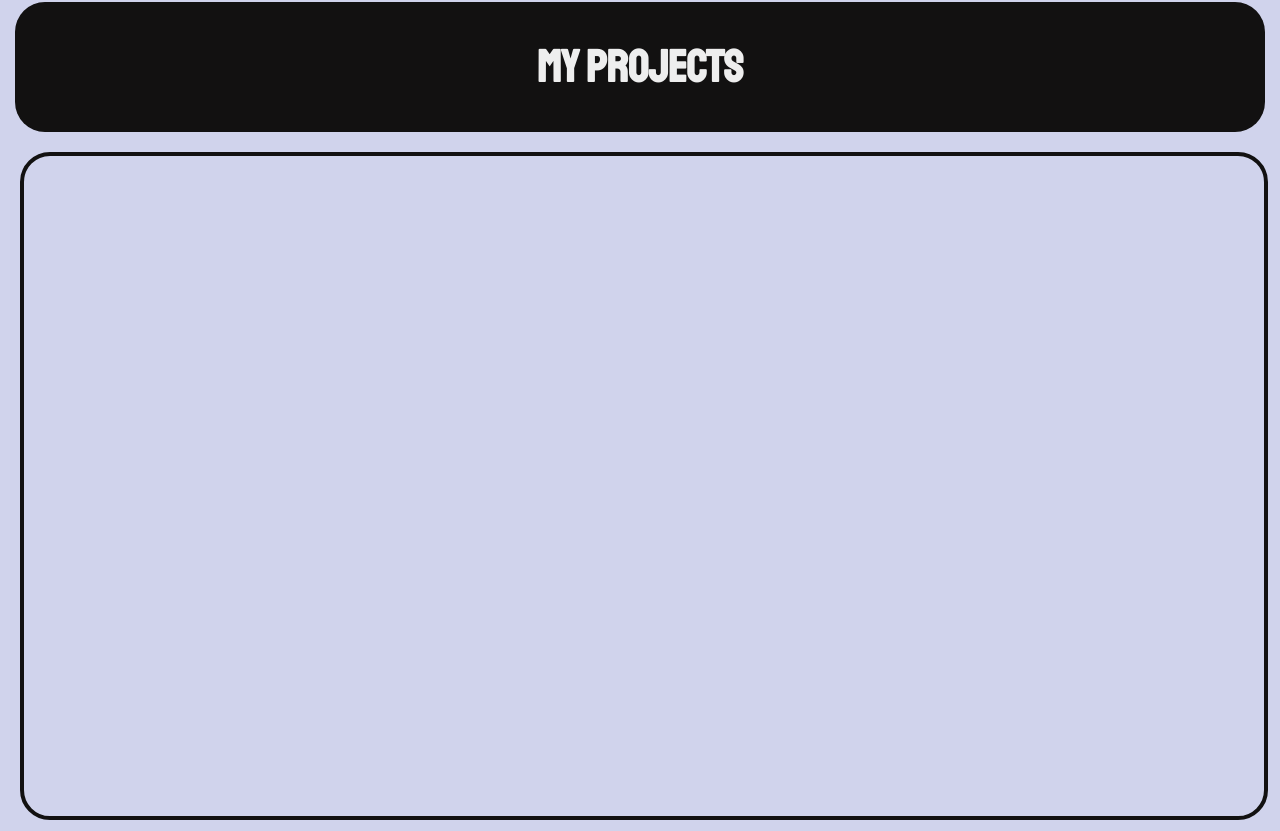
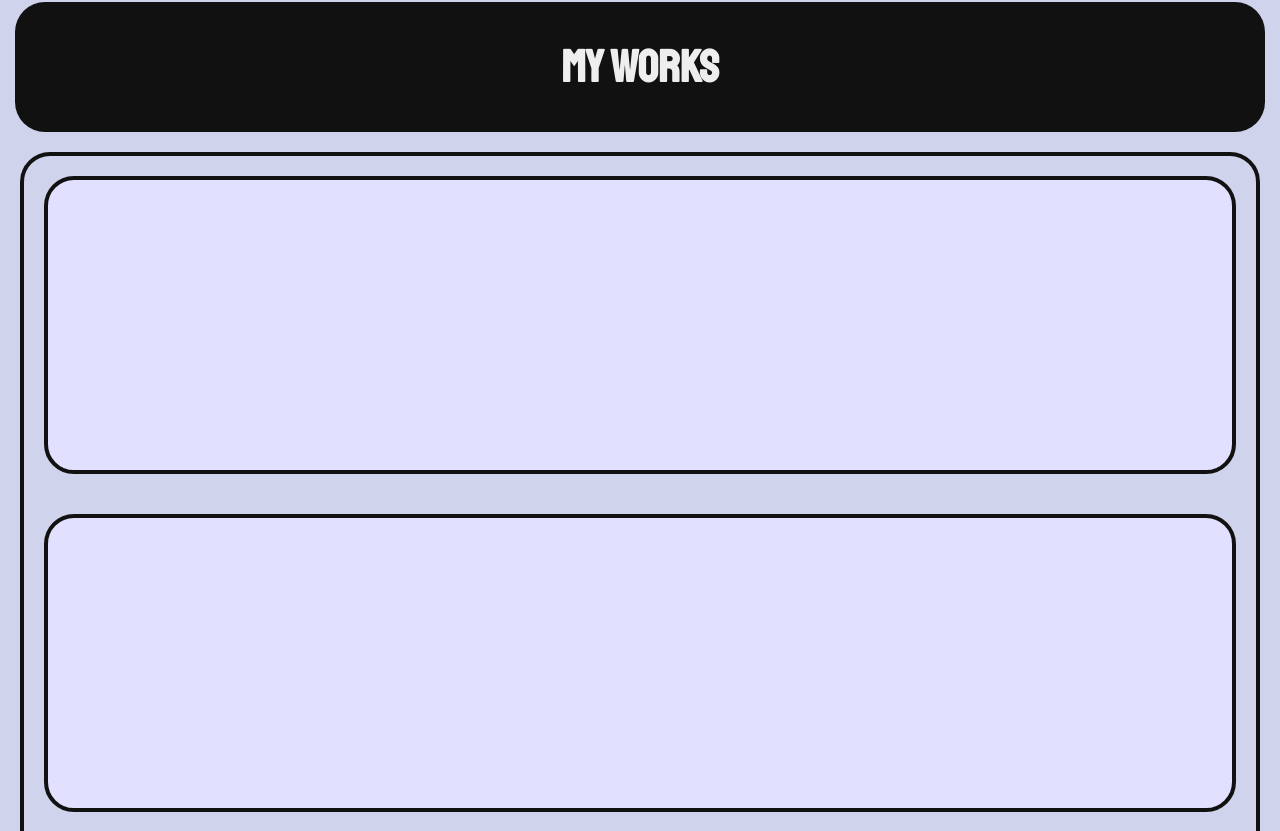
Before and after one commit to chrisRol2/Portfolio-Legacy, a React (Create React App) app in the folder portfolio/: page / in a window 1280 px wide. Shown: the part 1609-2440 px from the top of the page. Built offline with nearby package versions, Linux system fonts and the light colour scheme.

Commit message:
create project component

```diff
--- /dev/null
+++ b/portfolio/src/components/Project.js
@@ -0,0 +1,54 @@
+import React, { Component } from 'react'
+import './styles/Project.css'
+
+const hovered = {
+    display: 'none'
+}
+const unhovered = {
+    display: 'flex'
+}
+
+export class Project extends Component {
+    state = {
+        hovered: false,
+        hoverStyle: ''
+    }
+
+    onHover = () => {
+        setTimeout(() => {
+            this.setState({
+                hovered: true
+            });
+        }, 50)
+    }
+    unHover = () => {
+        setTimeout(() => {
+            this.setState({
+                hovered: false
+            });
+        }, 100)
+    }
+    render() {
+        return (
+            <div className="project_N"
+                onMouseEnter={this.onHover}
+                onMouseLeave={this.unHover}>
+                {this.state.hovered &&
+                    <div className="project_N-hover">
+                    <div className="project_N-image">
+                        <img src={this.props.img} alt={this.props.alt }/>
+                    </div>
+                    <div className="project_N-name">
+                        <h2>{this.props.name}</h2>
+                    </div>
+                    <div className="project_N-link">
+                        <button name="proyecto1">Go to {this.props.name }</button>
+                    </div>
+                </div>
+                }
+            </div>
+        )
+    }
+}
+
+export default Project
--- a/portfolio/src/components/Projects.js
+++ b/portfolio/src/components/Projects.js
@@ -1,17 +1,21 @@
 import React, { Component } from 'react'
+import Project from './Project'
 import './styles/Projects.css'
+
 export class Projects extends Component {
     render() {
         return (
             <div>
                 <div className="title__component">
-                    <h2>My Projects</h2>
+                    <h2>My Works</h2>
                 </div>
-                <div id="project__div"  >
-                    <div className="project_N"></div>
-                    <div className="project_N"></div>
-                    <div className="project_N"></div>
-                    <div className="project_N"></div>
+                <div id="project__div">
+
+                    <Project name="Rolgus ToolBox"/>
+                    <Project name="Discord Bot"/>
+                    <Project name= "Chris Rol"/>
+                    <Project name="lot-tido"/>
+
                 </div>
             </div>
         )
--- /dev/null
+++ b/portfolio/src/components/styles/Project.css
@@ -0,0 +1,48 @@
+
+.project_N{
+    background: #E1E0FF;
+    min-width: 40%;
+    height: 210px;
+    margin: 20px;
+    padding: 40px;
+    border-radius: 30px;
+    border: 4px solid #121111;
+    display: flex;
+    flex-direction: column;
+    flex-grow: 1;
+
+}
+
+.project_N-image{
+    flex-grow: 6;
+}
+
+.project_N-name{
+    flex-grow: 1;
+}
+
+.project_N-link{
+      flex-grow: 1;
+}
+.project_N > * {
+    display: flex;
+    flex-wrap: wrap;
+}
+.project_N > * > * {
+    margin:auto;
+
+
+}
+
+.project_N-hover{
+
+    min-width: 40%;
+    height: 210px;
+    margin: 20px;
+    padding: 40px;
+    border-radius: 30px;
+
+    display: flex;
+    flex-direction: column;
+    flex-grow: 1;
+}
--- a/portfolio/src/components/styles/Projects.css
+++ b/portfolio/src/components/styles/Projects.css
@@ -1,15 +1,11 @@
 #project__div{
-    height: calc(75vh - 20px);
-    width: calc(100% - (40px * 2) - 20px * 2);
-    /* background: #dde; */
+    /* min-height: calc(75vh - 20px); */
+    /* width: calc(100% - (40px * 2) - 20px * 2); */
+    width: calc(100% - (0) - 20px * 2);
     display: flex;
-    flex-wrap: wrap;
     margin: 20px;
-    padding: 40px;
     border-radius: 30px;
     border: 4px solid #121111;
+    flex-wrap: wrap ;
+    justify-content:space-between;
 }
-
-.project_N{
-
-}
```
